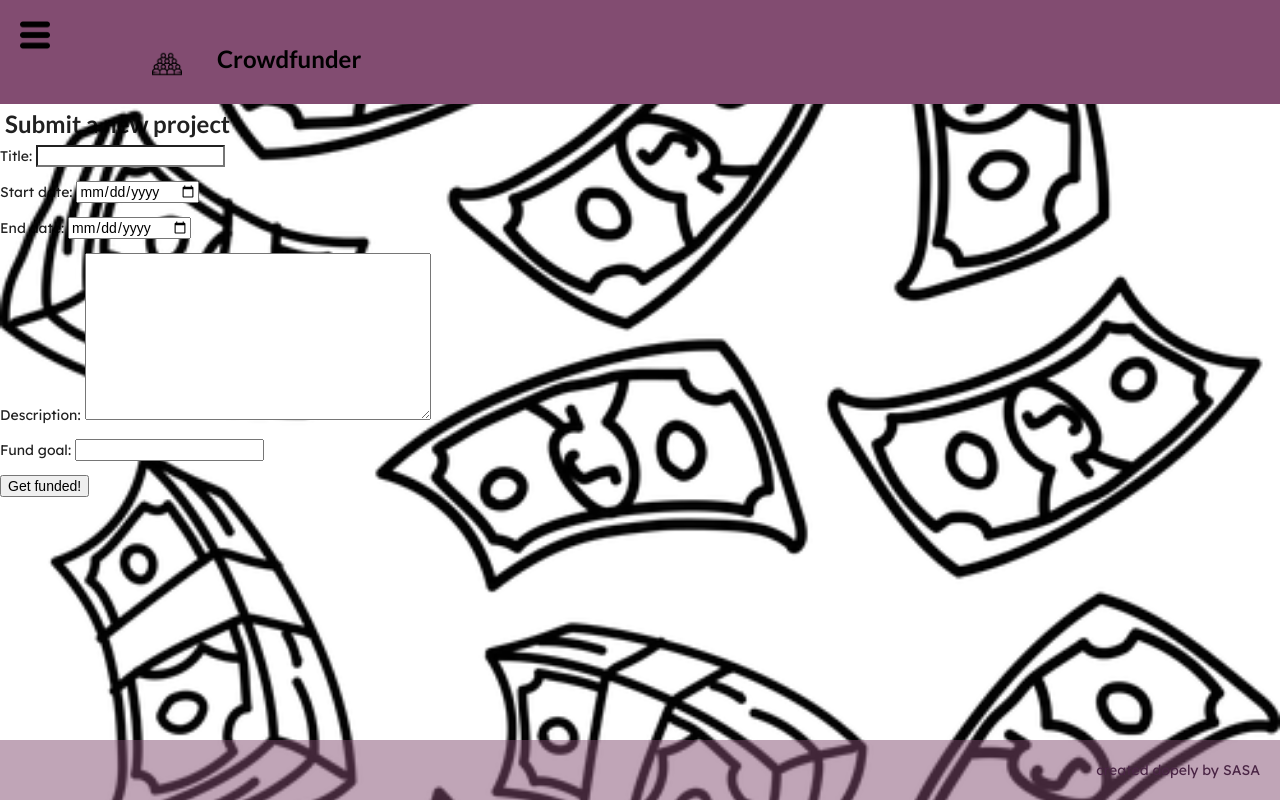
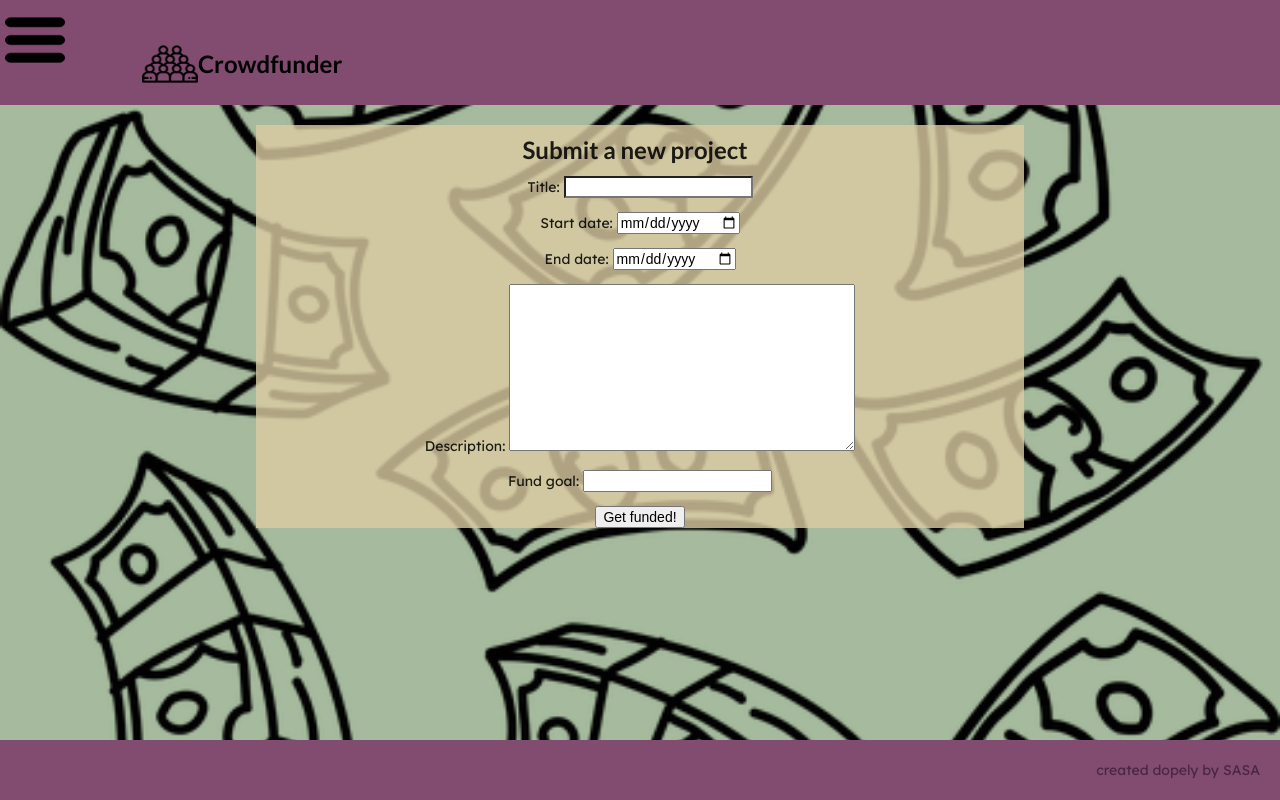
Before and after one commit to cudjoeab/Crowdfunder, a Django app: page /project/new in a window 1280 px wide. Run offline with Django 3.2, Linux system fonts and the light colour scheme; a user stored in the database is signed in.

Commit message:
Most pages are styled - there are some bugs to fix to ensure things cascade properly Things off the top of my head to add: A scroll for the page so the footer doesnt cut things off if its smaller Formatting the forms (there is a way to do it with the sematic ui CSS i imported and it could look cleaner) Links need to be styled to look like buttons The menu no longer allows me to scroll over - need to figure out how to make the hover stay open… it was working before :/

```diff
--- a/crowdfunder/crowdfunder/static/css/crowdfunder.css
+++ b/crowdfunder/crowdfunder/static/css/crowdfunder.css
@@ -5,40 +5,44 @@
 }
 body{
     margin: 0 auto;
-
+    background-color: rgba(144, 170, 134, 0.8);
     background-image: url("images/money_falling.png");
     background-position: center;
     background-repeat: no-repeat;
     background-size: cover;
 
+
 }
 
+main {
+    text-align: center;
 
-
+}
 
 .logo {
     text-decoration: none;
     display: grid;
     grid-template-columns: 2em 90%;
-    grid-gap: 0.5em;
     padding: 10px;
 }
+
 img {
     max-width: 100%;
-    width: 50px;
+    width: 60px;
     height: 50px;
     padding: 10px;
+    padding: 0px;
 
 }
 h2 {
     margin: 0;
-    padding: 5px;
+    padding: 10px;
     max-width: 100%;
     position: relative;
     left: 0;
-}
+    padding-left: 0px;
+ }
 header {
-    /* background: url("image/crowd1.png"); */
     background-color:  rgba(130, 76, 113, 1);
     color: rgba(74, 37, 69, 1);
     padding: 5px;
@@ -49,10 +53,12 @@ header {
 .dropdown {
     position: relative;
     display: inline-block;
+    height: 50px;
 }
 
 .navbar-content {
     display: none;
+    font-size: 20px;
     position: absolute;
     background-color: rgba(144, 170, 134, 1);
     list-style-type: none;
@@ -78,22 +84,43 @@ header {
     list-style-type: none;
     padding: 20px;
     text-align: center;
-    background: rgba(144, 170, 134, 0.5);
+    background: rgba(144, 170, 134, 0.8);
+    line-height: 2.0;
+
 
 }
+
+.project_page {
+    background-color: rgba(144, 170, 134, 0.8);
+    max-width: 80%;
+    margin: 30px auto;
+}
+
 .project_details {
+    background-color: rgba(144, 170, 134, 0.8);
     padding: 20px;
     margin-bottom: 0;
+
+}
+.action_links {
+    background-color: rgba(144, 170, 134, 0.8);
+
 }
 
+.rewards {
+    background-color: rgba(144, 170, 134, 0.8);
+}
 
+.comments {
+    background-color: rgba(144, 170, 134, 0.8);
+}
 
 footer {
-    background-color: rgba(130, 76, 113, 0.5);
+    background-color: rgba(130, 76, 113, 1);
     color: rgba(74, 37, 69, 1);
     padding: 20px;
     text-align: right;
-    position: absolute;
+     position: absolute;
     left: 0;
     bottom: 0;
     width: 100%;
@@ -105,9 +132,16 @@ a {
 }
 
 a:hover {
-    color:
+    color: white;
 }
 
 a:visited{
     color: rgba(0, 0, 1, 1);
 }
+
+.form {
+    background-color: rgba(220, 204, 163, 0.8);
+    margin: 20px auto;
+    max-width: 60%;
+
+}
--- a/crowdfunder/crowdfunder/templates/base.html
+++ b/crowdfunder/crowdfunder/templates/base.html
@@ -13,7 +13,7 @@
 <body>
     <header>
         <nav class="dropdown">
-            <h2><img src="{% static 'css/images/menu-button.png' %}" alt="menu button of 3 horizontal lines" title="menu"/></h2>
+            <h2><img src="{% static 'css/images/menu-button.png' %}" alt="menu button of 3 horizontal lines" title="menu" class="menu-icon"/></h2>
             <ul class="navbar-content">
                 {% if request.user.is_authenticated %}
                     <li><a href="{% url 'logout' %}">Logout</a></li>
@@ -32,7 +32,9 @@
                         <span>Search:</span>
                         <input type="search" id="search-project" name="query" value="{{ query }}"/>
                     </label>
-                    <input type="submit" value="Search"/>
+                    <button class="ui icon button">
+                            <i class="search icon"></i>
+                    </button>
                 </form>
                 </li>
             </ul>
--- a/crowdfunder/crowdfunder/templates/donate_form.html
+++ b/crowdfunder/crowdfunder/templates/donate_form.html
@@ -2,6 +2,7 @@
 
 {% block content %}
 
+<section class="form">
 <h1>{{ project.title }} </h1>
 <h2> Make a donation </h2>
 <form action="{% url 'create_donate' project_id %}" method= 'POST'>
@@ -10,5 +11,6 @@
     <input type="submit" value="Make a Donation">
     <input type="reset" name="reset" value="Reset">
 </form>
+</section>
 
 {% endblock %}
--- a/crowdfunder/crowdfunder/templates/edit_comment_form.html
+++ b/crowdfunder/crowdfunder/templates/edit_comment_form.html
@@ -2,7 +2,7 @@
 {% block content %}
 <h1>edit your comment on {{ project.title }}</h1>
 
-<form method="POST" action="{% url 'update_comment' project_id=project.pk comment_id=comment.pk %}" >
+<form method="POST" action="{% url 'update_comment' project_id=project.pk comment_id=comment.pk %}" class="form">
     {% csrf_token %}
     <table>
         {{ form.as_table }}
--- a/crowdfunder/crowdfunder/templates/editprofile.html
+++ b/crowdfunder/crowdfunder/templates/editprofile.html
@@ -2,7 +2,7 @@
 {% block content %}
 <h3>Editing {{ profile.first_name }} {{ profile.last_name }}</h3>
 
-    <form action="{% url 'edit_profile' user.id %}" method="POST">
+    <form action="{% url 'edit_profile' user.id %}" method="POST" class="form">
         {% csrf_token %}
         {{ form.as_p }}
         <input type="submit" value="Edit Profile">
--- a/crowdfunder/crowdfunder/templates/editproject.html
+++ b/crowdfunder/crowdfunder/templates/editproject.html
@@ -1,8 +1,9 @@
 {% extends "base.html" %}
 {% block content %}
+
 <h3>Editing {{ project.title }}</h3>
 
-    <form action="{% url 'edit_project' project.id %}" method="POST">
+    <form action="{% url 'edit_project' project.id %}" method="POST" >
         {% csrf_token %}
         {{ form.as_p }}
         <input type="submit" value="Edit Project">
--- a/crowdfunder/crowdfunder/templates/new_profile_form.html
+++ b/crowdfunder/crowdfunder/templates/new_profile_form.html
@@ -2,11 +2,13 @@
 
 {% block content %}
 
+<section class="form">
 <h2> Create a new profile </h2>
 <form action="{% url 'create_profile' %}" method= 'POST'>
     {% csrf_token %}
     {{ form.as_p }}
     <input type="submit" value="Create profile">
 </form>
+</section>
 
 {% endblock %}
--- a/crowdfunder/crowdfunder/templates/new_project_form.html
+++ b/crowdfunder/crowdfunder/templates/new_project_form.html
@@ -2,11 +2,13 @@
 
 {% block content %}
 
+<section class= "form">
 <h2> Submit a new project </h2>
 <form action="{% url 'create_project' %}" method= 'POST'>
     {% csrf_token %}
     {{ form.as_p }}
     <input type="submit" value="Get funded!">
 </form>
+</section>
 
 {% endblock %}
--- a/crowdfunder/crowdfunder/templates/new_reward.html
+++ b/crowdfunder/crowdfunder/templates/new_reward.html
@@ -1,7 +1,7 @@
 {% extends "base.html" %}
 {% block content %}
 
-<form action = "{% url 'create_reward' project_id=project_id %}" method = "post">
+<form action = "{% url 'create_reward' project_id=project_id %}" method = "post" class="form">
     {% csrf_token %}
     <h2>Add New Reward</h2>
     {{ form.as_p }}
```
Also changed, not shown: crowdfunder/crowdfunder/templates/project_details.html (+5 -4 lines).
